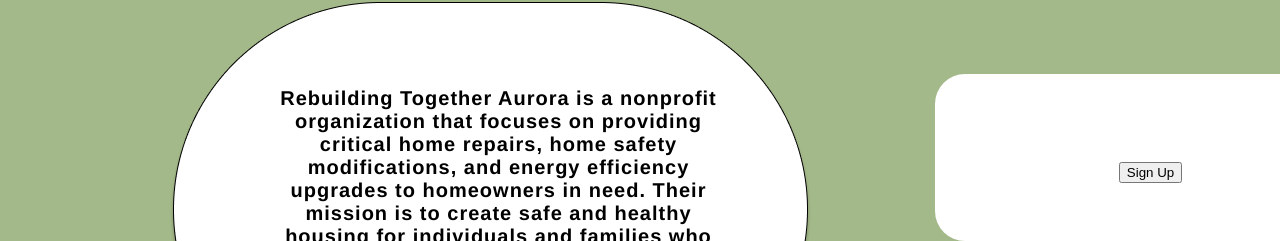
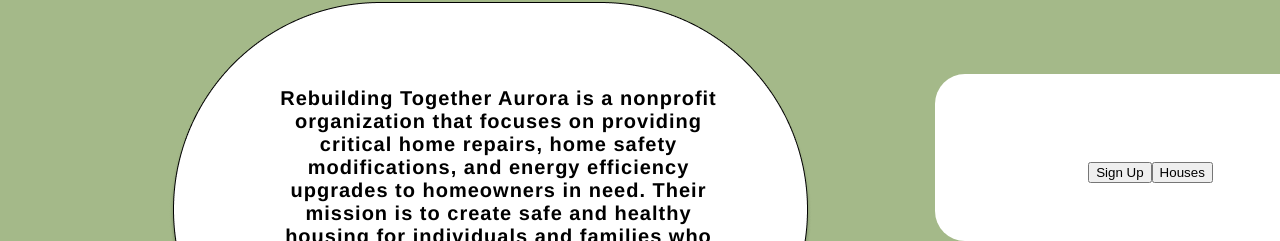
Before and after one commit to cfgchicago23/Team-12, a React (Create React App) app in the folder aurora/: page / in a window 1280 px wide. Shown: the part 552-793 px from the top of the page. Built offline with nearby package versions, Linux system fonts and the light colour scheme.

Commit message:
added a new houses button leading to the appropriate html file, and adjusted the UI appropriately

```diff
--- a/aurora/src/App.js
+++ b/aurora/src/App.js
@@ -1,6 +1,6 @@
 import React from "react";
 import "./App.css";
-import {Link} from "react-router-dom";
+//mport {Link} from "react-router-dom";
 //import image-2 from "~/src/img/image-2.png";
 
 //:~/src/img/image-2.png"
@@ -24,13 +24,21 @@ export const App = () => {
             <img className="image" alt="Image" src="/image-2.png" />
         </div>
 
+
+
         <div className="frame">
           <div className="text-wrapper-2">
-            <a href="signup.html">
-              <button>Sign Up</button>
-            </a>
+              <button onclick = "window.location.href = 'signup.html';">Sign Up</button>
+              <button onclick = "window.location.href = 'houses.html';">Houses</button>
           </div>
         </div>
+
+
+
+
+
+
+
         <div className="overlap-2">
           <div className="frame-2" />
           <a href="https://www.paypal.com/donate?hosted_button_id=NTF9LK8XJTCGG">
```
